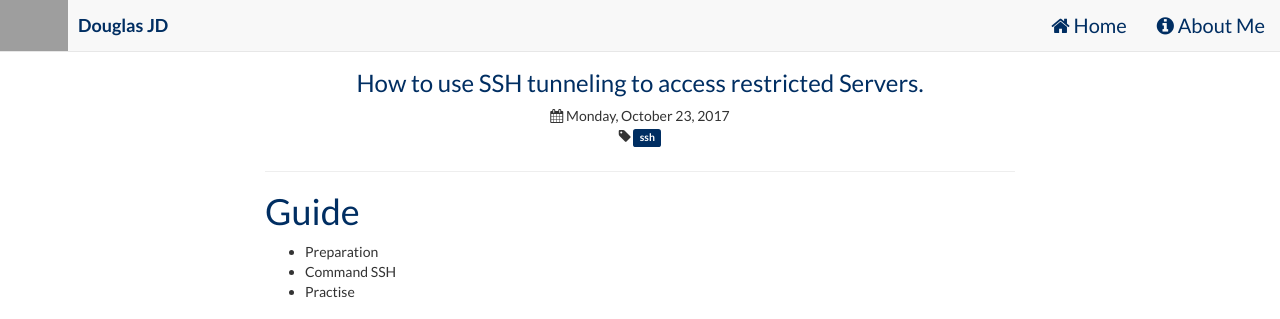
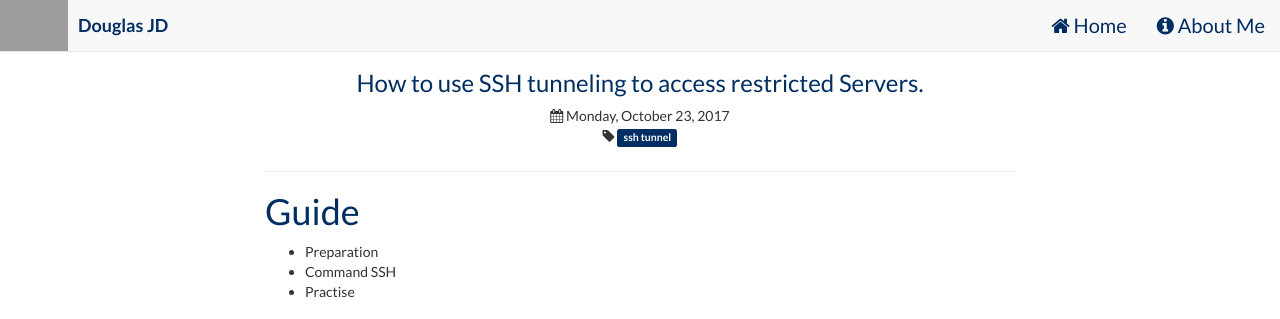
Before and after one commit to jd-xia/blog, a Jekyll site: the page built from _posts/2017-10-23-Create-tunnel-to-login-remote-servers.md, in a window 1280 px wide and 1021 px high. Shown: the top 319 px of the window. Built offline with Jekyll 4.4.1, drawn with Linux system fonts in a browser that asks for light colours; nearby versions of some CDN libraries; grey boxes are pictures that could not be loaded.

```diff
--- a/_posts/2017-10-23-Create-tunnel-to-login-remote-servers.md
+++ b/_posts/2017-10-23-Create-tunnel-to-login-remote-servers.md
@@ -2,9 +2,9 @@
 title: How to use SSH tunneling to access restricted Servers.
 date: 2017-10-23 17:28:00 Z
 tags:
-- ssh
+- ssh tunnel
 layout: post
-thumbnail: https://douglasjd.github.io/blog/images/ssh.jpg
+thumbnail: https://douglasjd.github.io/blog/images/ssh.png
 ---
 
 Guide
```
